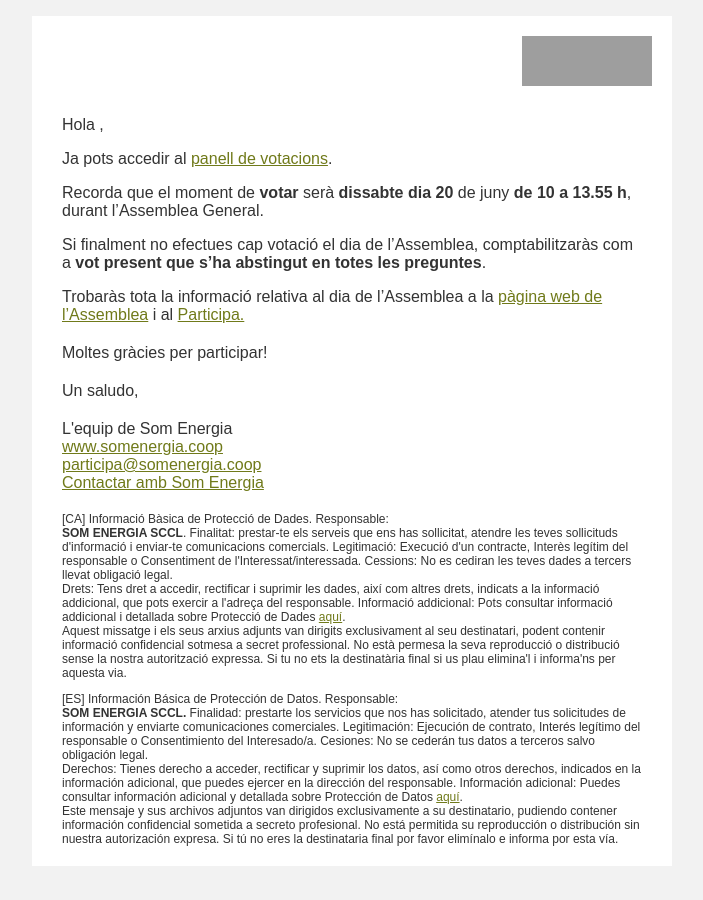
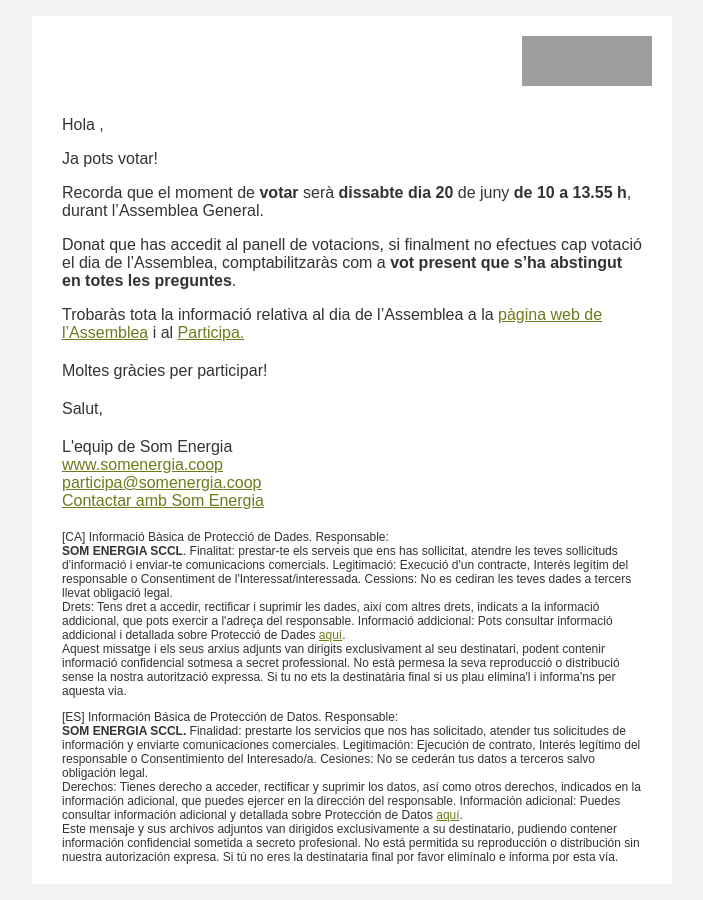
Before and after one commit to Som-Energia/som-cas, a Django app: template som_cas/templates/som_cas/mail_confirmation.html in a window 1280 px wide. Shown: the whole page, without its empty margins (288-991 px from the left). Before the commit the page ends 866 px from the top, so only its background shows below. Run offline with Django 3.2, Linux system fonts and the light colour scheme; the template is opened without the code that fills it, so the values that code supplies are empty; grey boxes are pictures that could not be loaded.

Commit message:
fix mail_confirmation and login texts

```diff
--- a/som_cas/templates/som_cas/login.html
+++ b/som_cas/templates/som_cas/login.html
@@ -21,8 +21,8 @@
 
                     {% else %}
                         {% if isAssembly %}
-                            <span class="login100-form-title p-b-16">{% trans 'Vote on' %} {{ assembly.date|date:"j \d\e F" }}!</span>
-                            <span class="login100-form-title-text p-b-6">{% trans 'Access the voting panel and participate in the Assembly' %}</span>
+                            <span class="login100-form-title p-b-16">{% trans 'ACCESS TO BE ABLE TO VOTE!' %}</span>
+                            <span class="login100-form-title-text p-b-6">{% trans 'Login with your credentials, you are participating in the General Assembly!' %}</span>
                             <span class="login100-form-title-text p-b-32">{% trans '(Use the same credentials as in Participa)' %}</span>
                         {% else %}
                             <span class="login100-form-title p-b-32">{% trans 'Engage!' %}</span>
--- a/som_cas/templates/som_cas/mail_confirmation.html
+++ b/som_cas/templates/som_cas/mail_confirmation.html
@@ -21,9 +21,9 @@
                     <tr>
                         <td align="left" valign="top" style="padding:10px; color: #333333;">
                             <p>{% trans "Hola"%}  {{user.first_name}}, </p>
-                            <p>{% trans "Ja pots accedir al" %} <a href="http://agvirtual.somenergia.coop?locale={{ LANGUAGE_CODE }}" style="color:#707a1a; text-decoration:underline;" target="_blank" rel="noopener noreferrer">{{ vote_panel }}</a>.</p>
-							<p>{% trans "Recorda que el moment de <b>votar</b> serà <b>dissabte dia 20</b> de juny <b>de 10 a 13.55 h</b>, durant l’Assemblea General" %}.</p>
-							<p>{% trans "Si finalment no efectues cap votació el dia de l’Assemblea, comptabilitzaràs com a <b>vot present que s’ha abstingut en totes les preguntes</b>" %}.</p>
+                            <p>{% trans "Ja pots votar!" %} </p>
+							              <p>{% trans "Recorda que el moment de <b>votar</b> serà <b>dissabte dia 20</b> de juny <b>de 10 a 13.55 h</b>, durant l’Assemblea General" %}.</p>
+							              <p>{% trans "Donat que has accedit al panell de votacions, si finalment no efectues cap votació el dia de l’Assemblea, comptabilitzaràs com a <b>vot present que s’ha abstingut en totes les preguntes</b>." %}</p>
                             <p>{% trans "Trobaràs tota la informació relativa al dia de l’Assemblea a la "%} <a href="{{ assembly_link }}" target="_blank" style="color:#707a1a; text-decoration:underline;" rel="noopener noreferrer">{% trans "pàgina web de l’Assemblea" %}</a> {% trans "i al" %} <a href="https://participa.somenergia.coop?locale={{ LANGUAGE_CODE }}" target="_blank" style="color:#707a1a; text-decoration:underline;" rel="noopener noreferrer">Participa.</a></p>
                         </td>
                     </tr>
@@ -34,7 +34,7 @@
                     </tr>
                     <tr>
                         <td align="left" valign="top" style="padding:10px; color: #333333;">
-                            <p>{% trans "Un saludo,"%}</p>
+                            <p>{% trans "Salut,"%}</p>
                         </td>
                     </tr>
                     <tr>
```
Also changed, not shown: som_cas/locale/ca/LC_MESSAGES/django.po, som_cas/locale/en/LC_MESSAGES/django.po, som_cas/locale/es/LC_MESSAGES/django.po, som_cas/locale/eu/LC_MESSAGES/django.po, som_cas/locale/gl/LC_MESSAGES/django.po.
